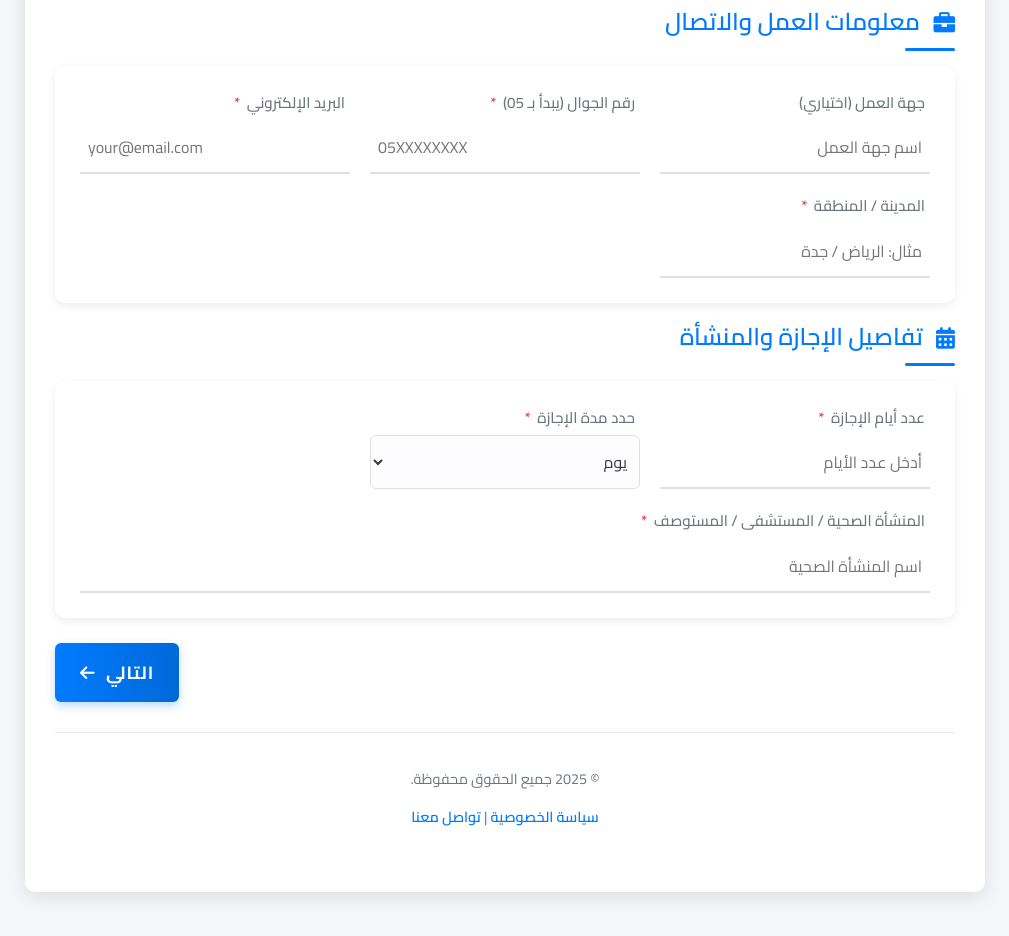
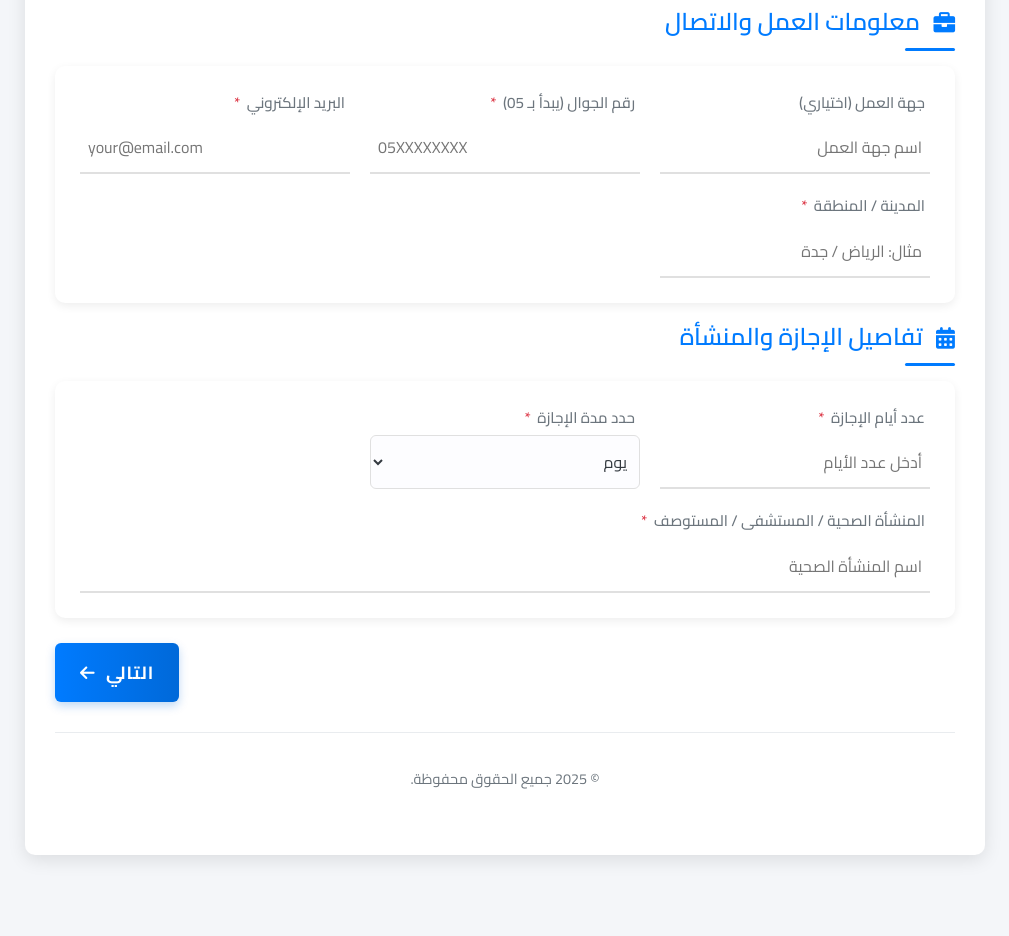
Before and after one commit to SADD1990/ejaza, a plain HTML site: page index.html in a window 1280 px wide. Shown: the part 570-1506 px from the top of the page, without its empty margins (135-1144 px from the left). After the commit the page ends 1475 px from the top, so only its background shows below. Drawn offline with Linux system fonts and the light colour scheme.

Commit message:
index.html

```diff
--- a/index.html
+++ b/index.html
@@ -108,7 +108,6 @@
 
         <footer>
             <p>&copy; 2025   جميع الحقوق محفوظة.</p>
-            <p><a href="#">سياسة الخصوصية</a> | <a href="#">تواصل معنا</a></p>
         </footer>
     </div>
 
```
